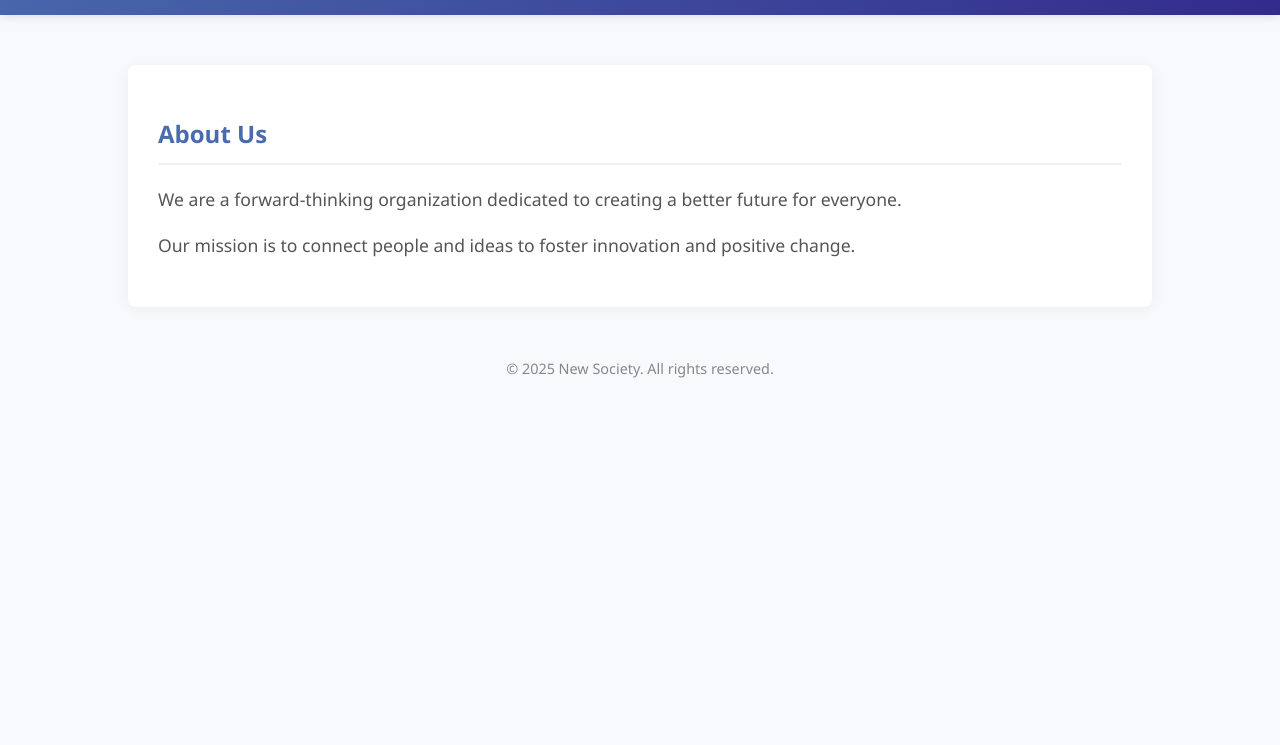
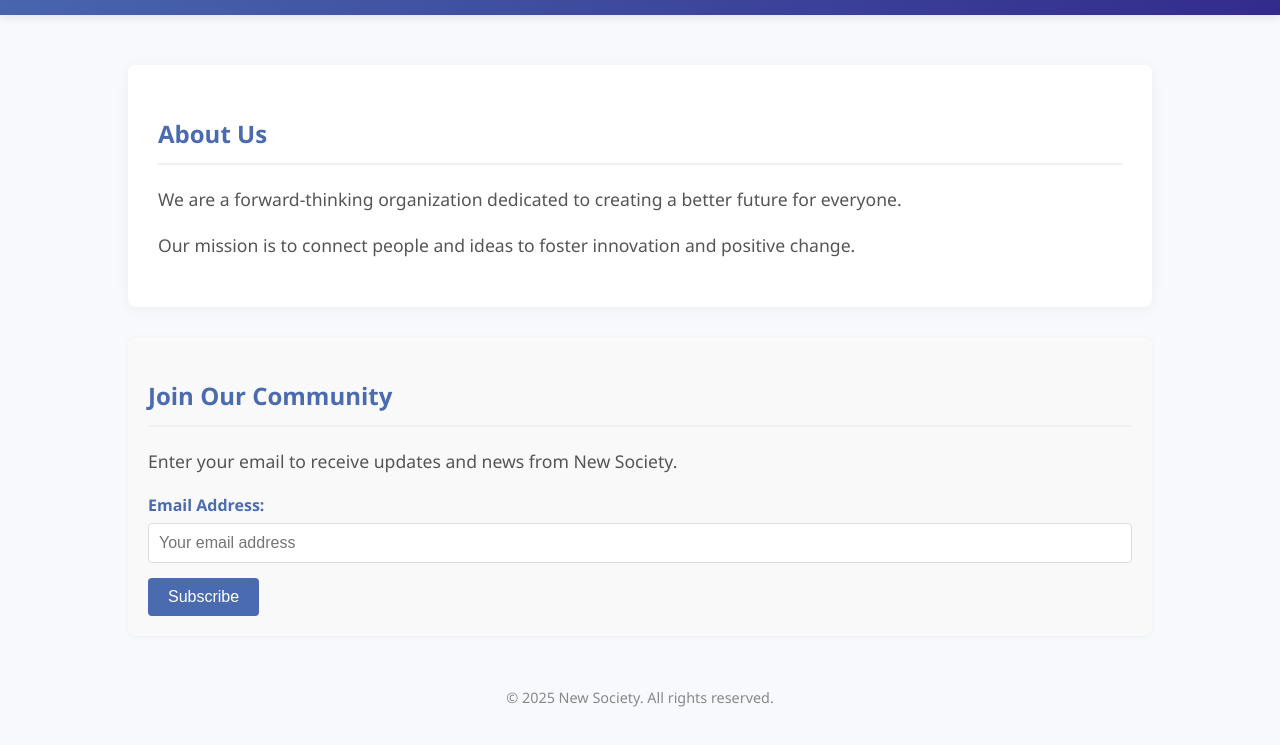
Before and after one commit to ninja-shankar/new-society-test, a plain HTML site: page index.html in a window 1280 px wide. Shown: the part 113-858 px from the top of the page. Before the commit the page ends 800 px from the top, so only its background shows below. Drawn offline with Linux system fonts and the light colour scheme.

Commit message:
Add input field to homepage

```diff
--- a/index.html
+++ b/index.html
@@ -54,6 +54,48 @@
             color: #888;
             font-size: 0.9em;
         }
+        .input-section {
+            margin-top: 30px;
+            padding: 20px;
+            background-color: #f9f9f9;
+            border-radius: 8px;
+            box-shadow: 0 1px 5px rgba(0, 0, 0, 0.05);
+        }
+        .form-group {
+            margin-bottom: 15px;
+        }
+        .form-group label {
+            display: block;
+            margin-bottom: 5px;
+            font-weight: bold;
+            color: #4a6baf;
+        }
+        .form-group input {
+            width: 100%;
+            padding: 10px;
+            border: 1px solid #ddd;
+            border-radius: 4px;
+            font-size: 1em;
+            box-sizing: border-box;
+        }
+        .form-group input:focus {
+            outline: none;
+            border-color: #4a6baf;
+            box-shadow: 0 0 5px rgba(74, 107, 175, 0.3);
+        }
+        .btn {
+            background-color: #4a6baf;
+            color: white;
+            border: none;
+            padding: 10px 20px;
+            border-radius: 4px;
+            font-size: 1em;
+            cursor: pointer;
+            transition: background-color 0.3s;
+        }
+        .btn:hover {
+            background-color: #332b8c;
+        }
     </style>
 </head>
 <body>
@@ -66,6 +108,20 @@
             <p>We are a forward-thinking organization dedicated to creating a better future for everyone.</p>
             <p>Our mission is to connect people and ideas to foster innovation and positive change.</p>
         </div>
+
+        <div class="content input-section">
+            <h2>Join Our Community</h2>
+            <p>Enter your email to receive updates and news from New Society.</p>
+
+            <form>
+                <div class="form-group">
+                    <label for="email">Email Address:</label>
+                    <input type="email" id="email" name="email" placeholder="Your email address" required>
+                </div>
+                <button type="submit" class="btn">Subscribe</button>
+            </form>
+        </div>
+
         <div class="footer">
             &copy; 2025 New Society. All rights reserved.
         </div>
```
